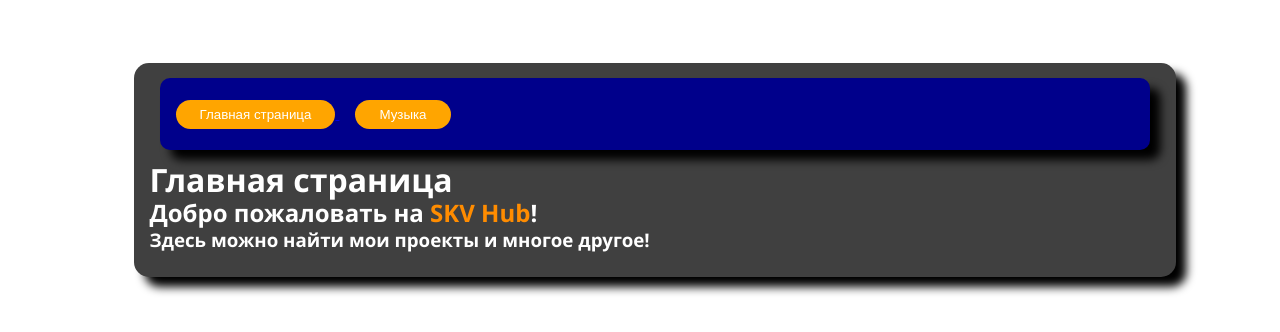
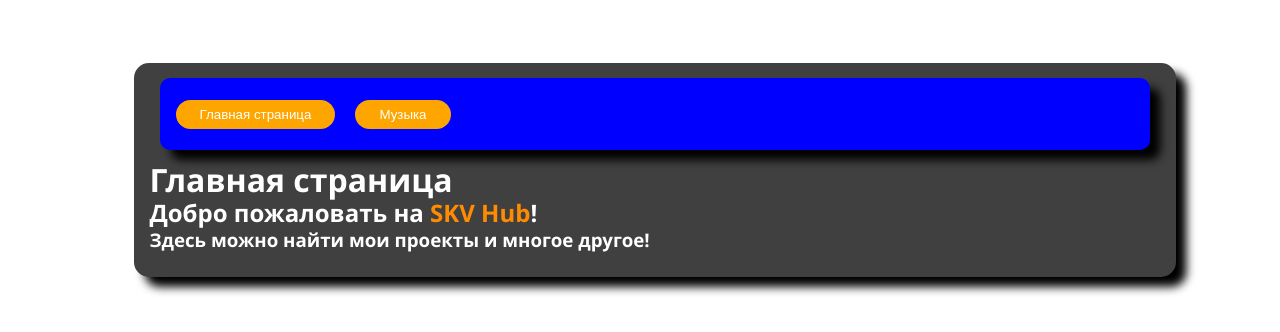
Before and after one commit to CubeRybika/CBHub.io, a plain HTML site: page index.html in a window 1280 px wide. Drawn offline with Linux system fonts and the light colour scheme.

Commit message:
Update index.html

```diff
--- a/index.html
+++ b/index.html
@@ -5,7 +5,7 @@
     </head>
     <body>
         <div class="mainbox">
-            <div class="upbox">
+            <div class="upbox" style="background-color: blue;">
                 <a href="index.html">
                     <button class="upbuttons">Главная страница</button>
                 </a>
```
